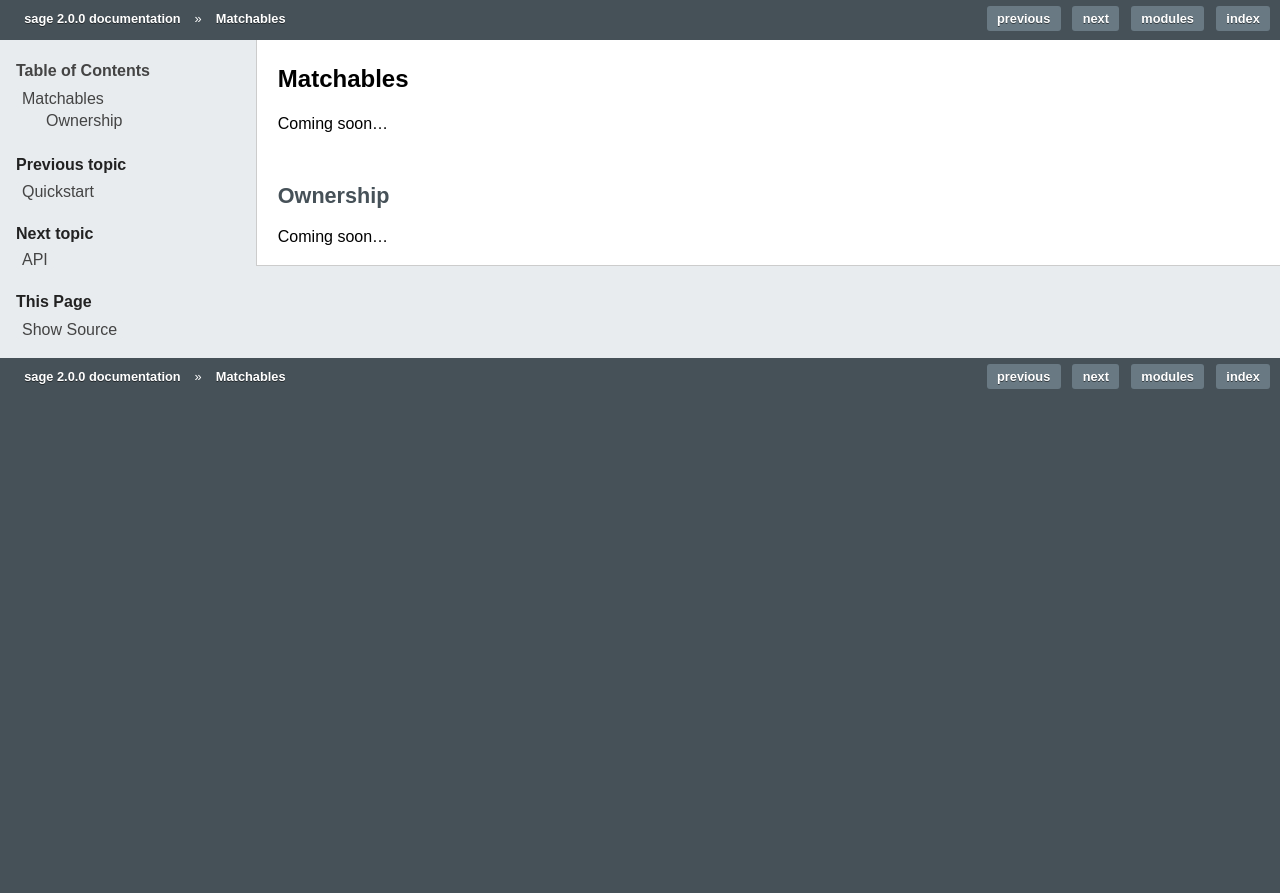
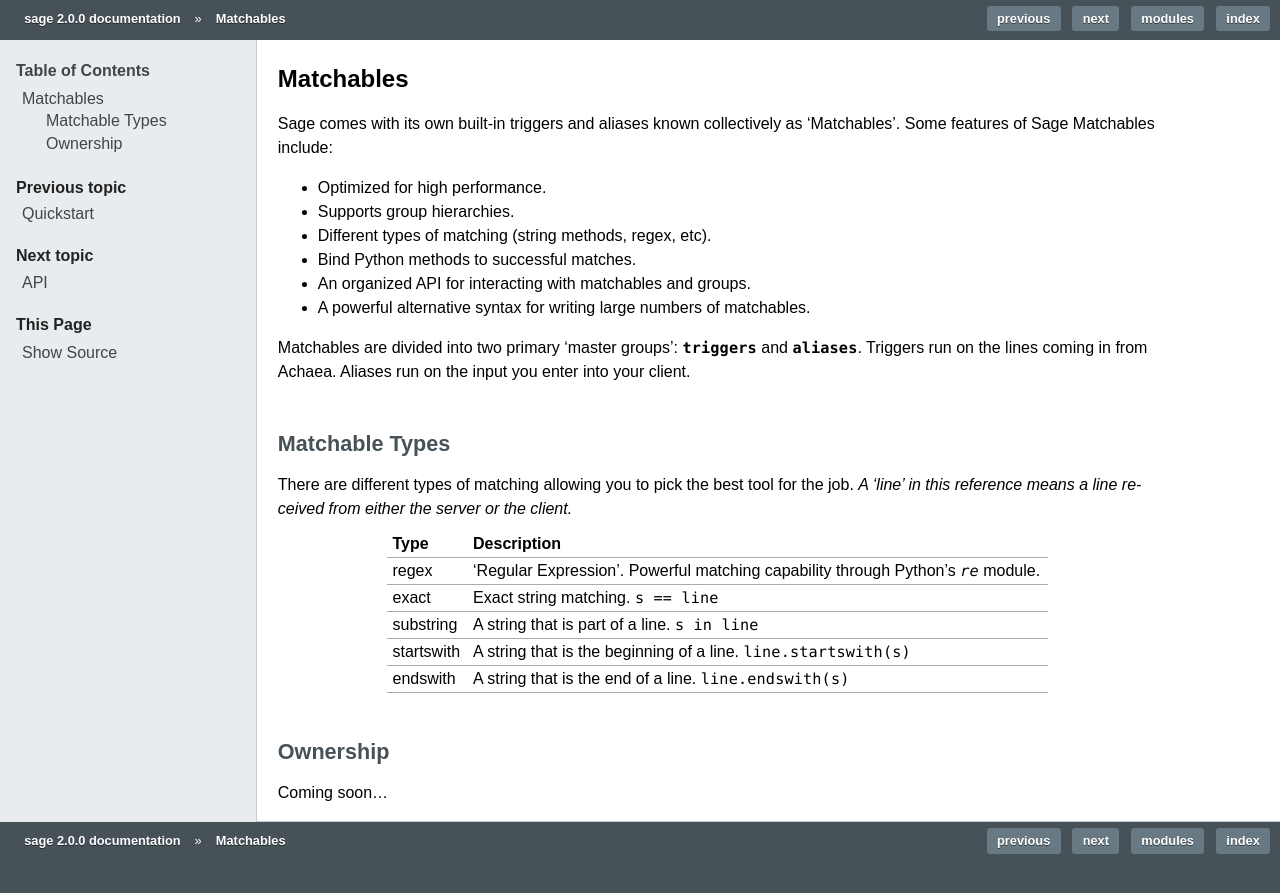
Before and after one commit to adayoung/sage, a Sphinx documentation site: the page built from docs/source/matchables.rst, in a window 1280 px wide. Shown: the top 893 px of the page. Built offline with Sphinx 7.4.7, drawn with Linux system fonts in a browser that asks for light colours; pages that are not in the unit, such as notebooks, are missing from menus.

Commit message:
starting on matchables docs

```diff
--- a/docs/source/matchables.rst
+++ b/docs/source/matchables.rst
@@ -3,7 +3,39 @@
 Matchables
 ==========
 
-Coming soon...
+Sage comes with its own built-in triggers and aliases known collectively as
+'Matchables'. Some features of Sage Matchables include:
+
+* Optimized for high performance.
+* Supports group hierarchies.
+* Different types of matching (string methods, regex, etc).
+* Bind Python methods to successful matches.
+* An organized API for interacting with matchables and groups.
+* A powerful alternative syntax for writing large numbers of matchables.
+
+Matchables are divided into two primary 'master groups':
+:py:obj:`~sage.triggers` and :py:obj:`~sage.aliases`. Triggers run on
+the lines coming in from Achaea. Aliases run on the input you enter into your
+client.
+
+Matchable Types
+---------------
+
+There are different types of matching allowing you to pick the best tool for
+the job. *A 'line' in this reference means a line received from either the
+server or the client.*
+
+========== ================================================================================
+Type       Description
+========== ================================================================================
+regex      'Regular Expression'. Powerful matching capability through Python's `re` module.
+exact      Exact string matching. :samp:`s == line`
+substring  A string that is part of a line. :samp:`s in line`
+startswith A string that is the beginning of a line. :samp:`line.startswith(s)`
+endswith   A string that is the end of a line. :samp:`line.endswith(s)`
+========== ================================================================================
+
+
 
 .. _matchables-ownership:
 
```
